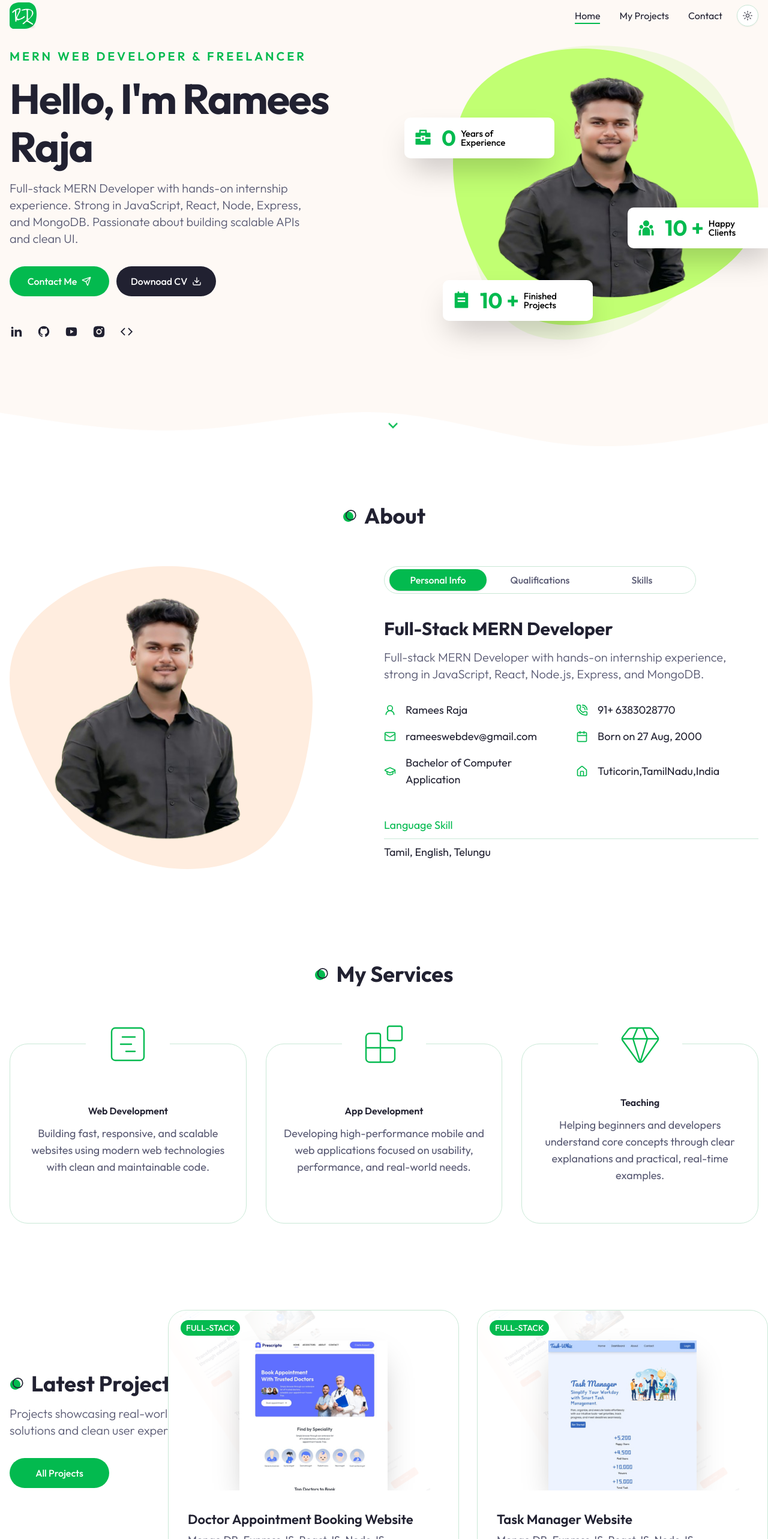
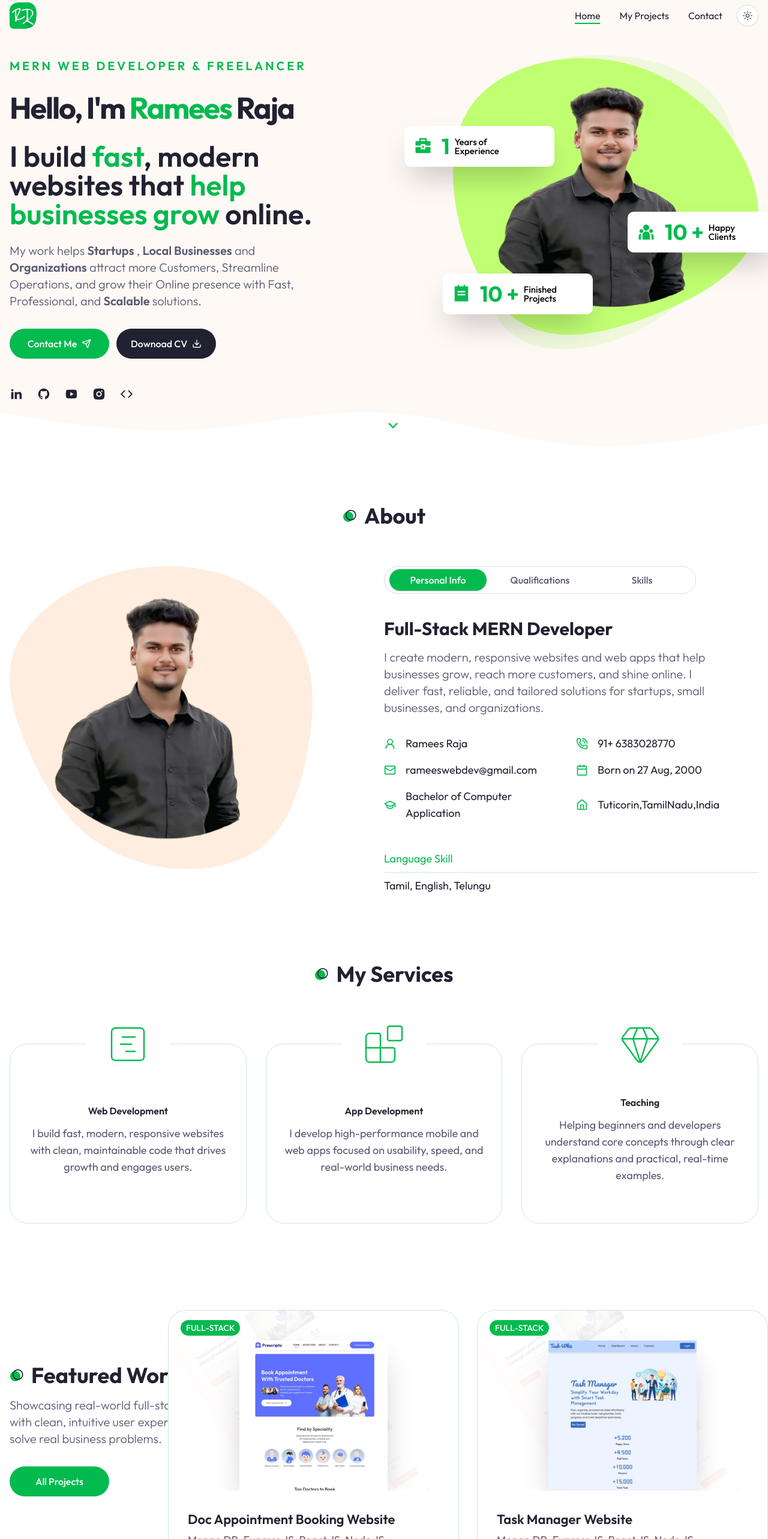
Before and after one commit to RameesRaja-M/Ramees-Raja, a Next.js app: page / in a window 1280 px wide. Shown: the part 20-2586 px from the top of the page at 60% size. Built offline with nearby package versions, Linux system fonts and the light colour scheme.

Commit message:
Finished

```diff
--- a/app/globals.css
+++ b/app/globals.css
@@ -159,7 +159,11 @@
 }
 
 .h1 {
-  @apply text-5xl xl:text-[70px] xl:leading-20 tracking-[-2px] font-bold mb-4;
+  @apply text-5xl xl:text-[50px] xl:leading-20 tracking-[-2px] font-bold mb-4;
+}
+
+.h11 {
+  @apply text-5xl xl:text-[40px] xl:leading-20 tracking-[-2px] font-bold mb-4;
 }
 
 .h2 {
--- a/app/projects/page.jsx
+++ b/app/projects/page.jsx
@@ -9,8 +9,8 @@ const projectData = [
   {
     image: '/work/doctor.png',
     category: 'Full-Stack',
-    name: 'Doctor Appointment Booking Website',
-    description: 'Mongo DB, Express JS, React JS, Node JS',
+    name: 'Appointment Booking Website',
+    description: 'Helps clinics automate appointments and manage patients online.',
     link: 'https://prescripto-frontend-hhe4.onrender.com',
     github: 'https://github.com/RameesRaja-M/Prescripto'
   },
@@ -18,7 +18,7 @@ const projectData = [
     image: '/work/task.png',
     category: 'Full-Stack',
     name: 'Task Manager Website',
-    description: 'Mongo DB, Express JS, React JS, Node JS',
+    description: 'Helps individuals and teams organize work and finish tasks on time.',
     link: 'https://task-manager-frontend-0nt3.onrender.com/home',
     github: 'https://github.com/RameesRaja-M/Task-Manager'
   },
@@ -26,7 +26,7 @@ const projectData = [
     image: '/work/blog.png',
     category: 'Full-Stack',
     name: 'Blog Website',
-    description: 'Mongo DB, Express JS, React JS, Node JS',
+    description: 'Helps creators and businesses share content and grow online presence.',
     link: 'https://blogwhiz-website-frontend.vercel.app/home',
     github: 'https://github.com/RameesRaja-M/blogwhiz-website'
   },
@@ -34,7 +34,7 @@ const projectData = [
     image: '/work/bulk.png',
     category: 'Full-Stack',
     name: 'Bulk Mailer Website',
-    description: 'Mongo DB, Express JS, React JS, Node JS.',
+    description: 'Helps businesses send bulk emails and reach their audience in minutes.',
     link: 'https://mailwhiz-frontend.vercel.app/',
     github: 'https://github.com/RameesRaja-M/Mailwhiz-Bulk-Mailer'
   },
@@ -42,7 +42,7 @@ const projectData = [
     image: '/work/nostra.png',
     category: 'Next.JS',
     name: 'Nostra E-Commerce Website',
-    description: 'HTML, CSS, Tailwind CSS, JavaScript, Next JS.',
+    description: 'Helps businesses sell products online with a fast, modern shopping experience.',
     link: 'https://github.com/RameesRaja-M/Nostra-Website',
     github: 'https://rameesraja-m.github.io/Nostra-Website/'
   },
@@ -50,7 +50,7 @@ const projectData = [
     image: '/work/trip.png',
     category: 'Next.JS',
     name: 'Trip Advisor Clone Website',
-    description: 'HTML, CSS, Tailwind CSS, JavaScript, Next JS..',
+    description: 'Helps users discover places, plan trips, and explore destinations easily.',
     link: 'https://github.com/RameesRaja-M/Trip-Advisor-Clone',
     github: 'https://rameesraja-m.github.io/Trip-Advisor-Clone/'
   },
--- a/components/About.jsx
+++ b/components/About.jsx
@@ -61,12 +61,12 @@ const qualificationData = [
             {
                 company: 'Error Makes Clever',
                 role: 'Full Stack Developer - Internship',
-                years: 'Feb 2025 - Apr 2025'
+                years: 'Jan 2025 - Mar 2025'
             },
             {
                 company: 'Error Makes Clever',
                 role: 'Full Stack Developer - Bootcamp',
-                years: 'Sep 2024 - Jan 2025'
+                years: 'Sep 2024 - Dec 2024'
             },
         ]
     }
@@ -118,7 +118,7 @@ const About = () => {
     };
 
     return (
-        <section className='xl:h-215 pb-12 py-12 xl:py-24'>
+        <section className='xl:h-215 pb-12 py-28 xl:py-24'>
             <div className='max-w-7xl mx-auto px-4'>
                 <h2 className='section-title mb-8 xl:mb-16 text-center mx-auto'>About</h2>
                 <div className='flex flex-col xl:flex-row'>
@@ -140,8 +140,7 @@ const About = () => {
                                 <TabsContent value='personal'>
                                     <div className='text-center xl:text-left'>
                                         <h3 className='h3 mb-4'>Full-Stack MERN Developer</h3>
-                                        <p className='subtitle mx-auto max-w-xl xl:mx-0'>Full-stack MERN Developer with hands-on internship experience,
-                                            strong in JavaScript, React, Node.js, Express, and MongoDB.
+                                        <p className='subtitle mx-auto max-w-xl xl:mx-0'>I create modern, responsive websites and web apps that help businesses grow, reach more customers, and shine online. I deliver fast, reliable, and tailored solutions for startups, small businesses, and organizations.
                                         </p>
                                         {/* Icons */}
                                         <div className='grid xl:grid-cols-2 gap-4 mb-12'>
--- a/components/CTA.jsx
+++ b/components/CTA.jsx
@@ -8,9 +8,9 @@ const CTA = () => {
         <section className='py-24 bg-tertiary dark:bg-secondary/40'>
             <div className='max-w-7xl mx-auto px-4'>
                 <div className='flex flex-col items-center'>
-                    <h2 className='h2 max-w-xl text-center mb-8'>Prepared to turn your ideas into reality? I'here to help</h2>
+                    <h2 className='h2 max-w-xl text-center mb-8'>Have an idea? I’m here to help you turn it into a modern website that delivers real results.</h2>
                     <Link href='/contact'>
-                        <Button>Contact Me</Button>
+                        <Button>Get a Free Consultation</Button>
                     </Link>
                 </div>
             </div>
--- a/components/Hero.jsx
+++ b/components/Hero.jsx
@@ -12,16 +12,15 @@ import Socials from "./Socials";
 
 
 const Hero = () => {
-  return <section className="py-12 xl:py-24 h-[84vh] xl:pt-2 hero bg-no-repeat bg-bottom bg-cover dark:bg-none">
+  return <section className="py-10 xl:py-24 h-[84vh] xl:pt-6 hero bg-no-repeat bg-bottom bg-cover dark:bg-none">
     <div className="max-w-7xl mx-auto px-4">
       <div className="flex justify-between gap-x-8">
         {/* TEXT */}
         <div className="flex max-w-150 flex-col justify-center mx-auto xl:mx-0 text-center xl:text-left">
           <div className="text-sm xl:text-xl uppercase font-semibold mb-4 text-primary tracking-[4px]">MERN Web Developer & Freelancer</div>
-          <h1 className="h1">Hello, I'm Ramees Raja</h1>
-          <p className="subtitle max-w-122.5 mx-auto xl:mx-0">Full-stack MERN Developer with hands-on internship experience.
-            Strong in JavaScript, React, Node, Express, and MongoDB.
-            Passionate about building scalable APIs and clean UI.
+          <h1 className="h1">Hello, I'm <span className="text-primary">Ramees</span> Raja</h1>
+          <h1 className="text-3xl xl:text-5xl pb-6 font-semibold">I build <span className="text-primary">fast</span>, modern websites that <span className="text-primary">help businesses</span> <span className="text-primary">grow</span> online.</h1>
+          <p className="subtitle max-w-122.5 mx-auto xl:mx-0"> My work helps <span className="font-semibold">Startups</span> , <span className="font-semibold">Local Businesses</span>  and <span className="font-semibold">Organizations</span>  attract more  Customers, Streamline Operations, and grow their Online presence with Fast, Professional, and  <span className="font-semibold">Scalable</span> solutions.
           </p>
           {/* Buttons */}
           <div className="flex flex-col gap-y-3 md:flex-row gap-x-3 mx-auto xl:mx-0 mb-12">
@@ -39,11 +38,11 @@ const Hero = () => {
         {/* IMAGE */}
         <div className="hidden xl:flex relative">
           {/* Badge 1 */}
-          <Badge containerStyles='absolute top-[24%] -left-[5rem]' icon={<RiBriefcase4Fill />} endCountNum={0} badgeText='Years of Experience' />
+          <Badge containerStyles='absolute top-[20%] -left-[5rem]' icon={<RiBriefcase4Fill />} endCountNum={1} badgeText='Years of Experience' />
           {/* Badge 2 */}
-          <Badge containerStyles='absolute top-[80%] -left-[1rem]' icon={<RiTodoFill />} endCountNum={10} endCounText='+' badgeText='Finished Projects' />
+          <Badge containerStyles='absolute top-[63%] -left-[1rem]' icon={<RiTodoFill />} endCountNum={10} endCounText='+' badgeText='Finished Projects' />
           {/* Badge 3 */}
-          <Badge containerStyles='absolute top-[55%] -right-8' icon={<RiTeamFill />} endCountNum={10} endCounText='+' badgeText='Happy Clients' />
+          <Badge containerStyles='absolute top-[45%] -right-8' icon={<RiTeamFill />} endCountNum={10} endCounText='+' badgeText='Happy Clients' />
           <div className="bg-hero-shape2-light dark:bg-hero-shape2-dark w-125 h-125 bg-no-repeat absolute -top-1 -right-2"></div>
           <DevImg containerStyles='bg-hero-shape w-[510px] h-[462px] bg-no-repeat relative bg-bottom ' imgSrc='/hero/developer2.png' />
         </div>
--- a/components/Services.jsx
+++ b/components/Services.jsx
@@ -7,12 +7,12 @@ const servicesData = [
   {
     icon: <GanttChartSquareIcon size={72} strokeWidth={0.8} />,
     title: 'Web Development',
-    description: 'Building fast, responsive, and scalable websites using modern web technologies with clean and maintainable code.'
+    description: 'I build fast, modern, responsive websites with clean, maintainable code that drives growth and engages users.'
   },
   {
     icon: <Blocks size={72} strokeWidth={0.8} />,
     title: 'App Development',
-    description: 'Developing high-performance mobile and web applications focused on usability, performance, and real-world needs.'
+    description: 'I develop high-performance mobile and web apps focused on usability, speed, and real-world business needs.'
   }, {
     icon: <Gem size={72} strokeWidth={0.8} />,
     title: 'Teaching',
--- a/components/Work.jsx
+++ b/components/Work.jsx
@@ -21,7 +21,7 @@ const projectData = [
     {
         image: '/work/doctor.png',
         category: 'Full-Stack',
-        name: 'Doctor Appointment Booking Website',
+        name: 'Doc Appointment Booking Website',
         description: 'Mongo DB, Express JS, React JS, Node JS',
         link: 'https://prescripto-frontend-hhe4.onrender.com',
         github: 'https://github.com/RameesRaja-M/Prescripto'
@@ -98,8 +98,8 @@ const Work = () => {
             <div className='max-w-7xl mx-auto px-4'>
                 {/* Text */}
                 <div className='max-w-100 mx-auto xl:mx-0 text-center xl:text-left mb-12 xl:h-100 flex flex-col justify-center items-center xl:items-start'>
-                    <h2 className='section-title mb-4'>Latest Projects</h2>
-                    <p className='subtitle mb-8'>Projects showcasing real-world full-stack solutions and clean user experiences.</p>
+                    <h2 className='section-title mb-4'>Featured Work</h2>
+                    <p className='subtitle mb-8'>Showcasing real-world full-stack projects with clean, intuitive user experiences that solve real business problems.</p>
                     <Link href='/projects'>
                         <Button>All Projects</Button>
                     </Link>
```
Also changed, not shown: app/contact/page.jsx (+4 -3 lines), components/Form.jsx (+14 -8 lines).
